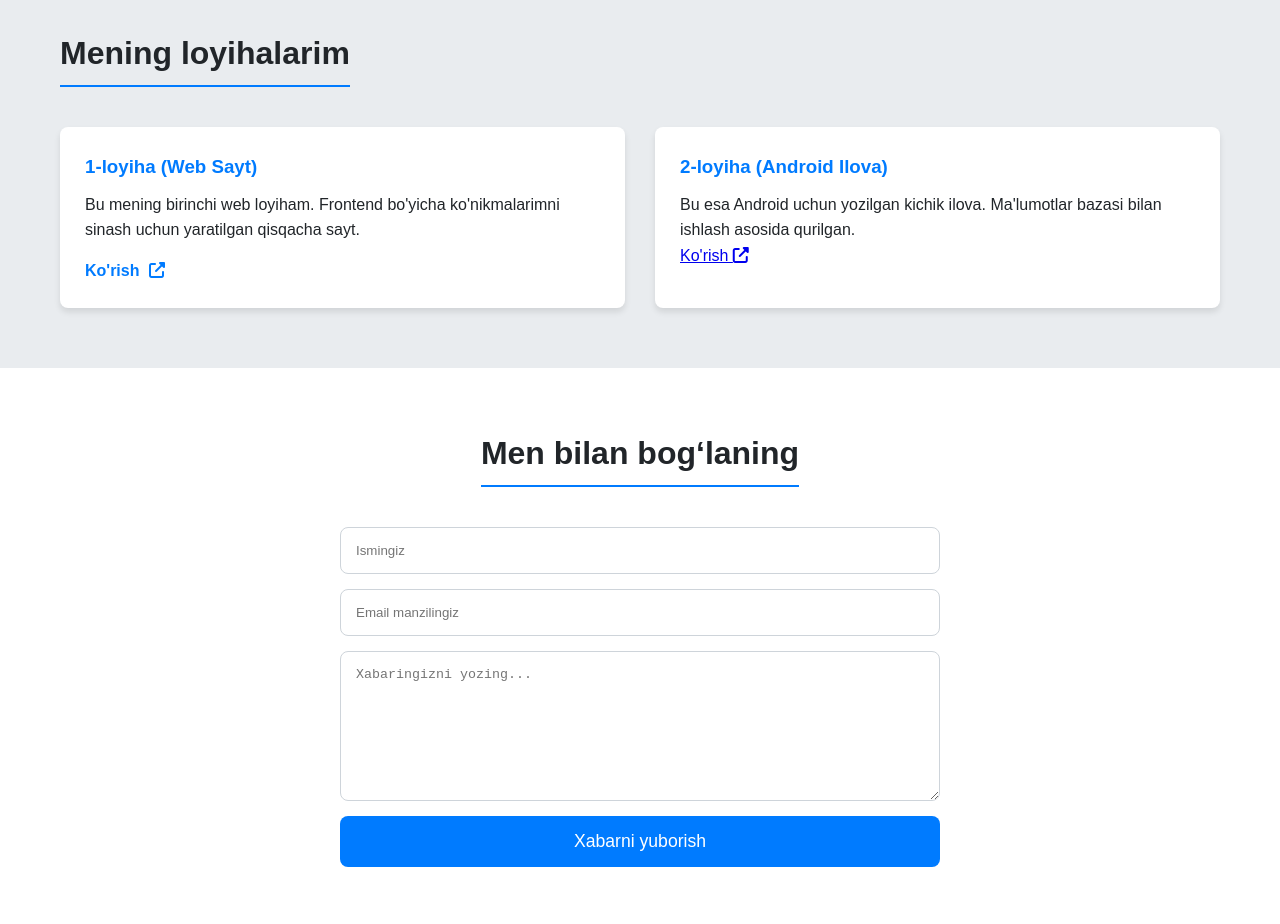
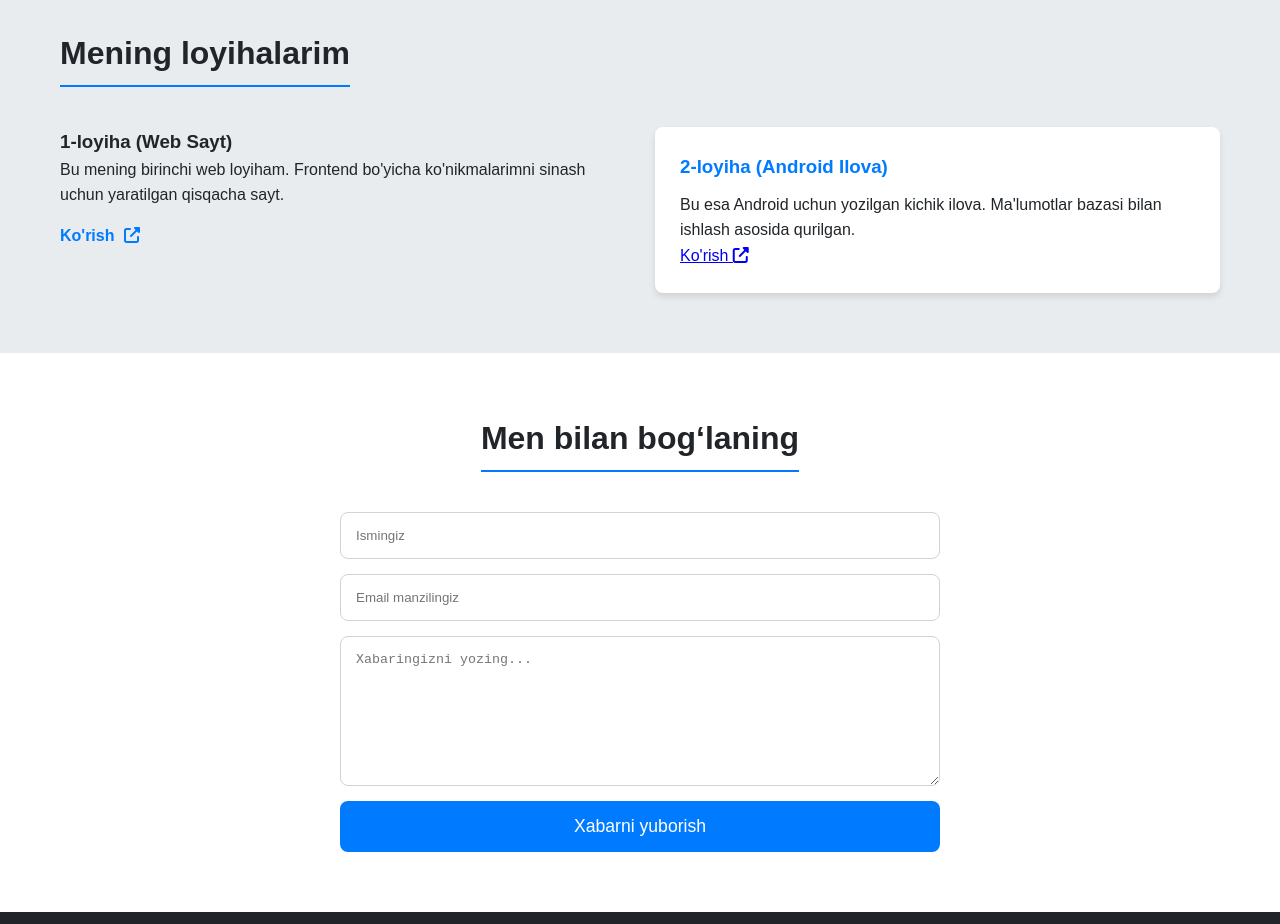
Before and after one commit to ibroximinamov/index, a plain HTML site: page index.html in a window 1280 px wide. Shown: the part 800-1724 px from the top of the page. Drawn offline with Linux system fonts and the light colour scheme.

Commit message:
Update index.html

```diff
--- a/index.html
+++ b/index.html
@@ -56,7 +56,7 @@
     <div class="container">
       <h2>Mening loyihalarim</h2>
       <div class="projects-grid">
-        <div class="project-card">
+        <div class="@Kino_uzb_evro_bot">
           <h3>1-loyiha (Web Sayt)</h3>
           <p>Bu mening birinchi web loyiham. Frontend bo'yicha ko'nikmalarimni sinash uchun yaratilgan qisqacha sayt.</p>
           <a href="#" class="project-link" target="_blank">Ko'rish <i class="fas fa-external-link-alt"></i></a>
```
